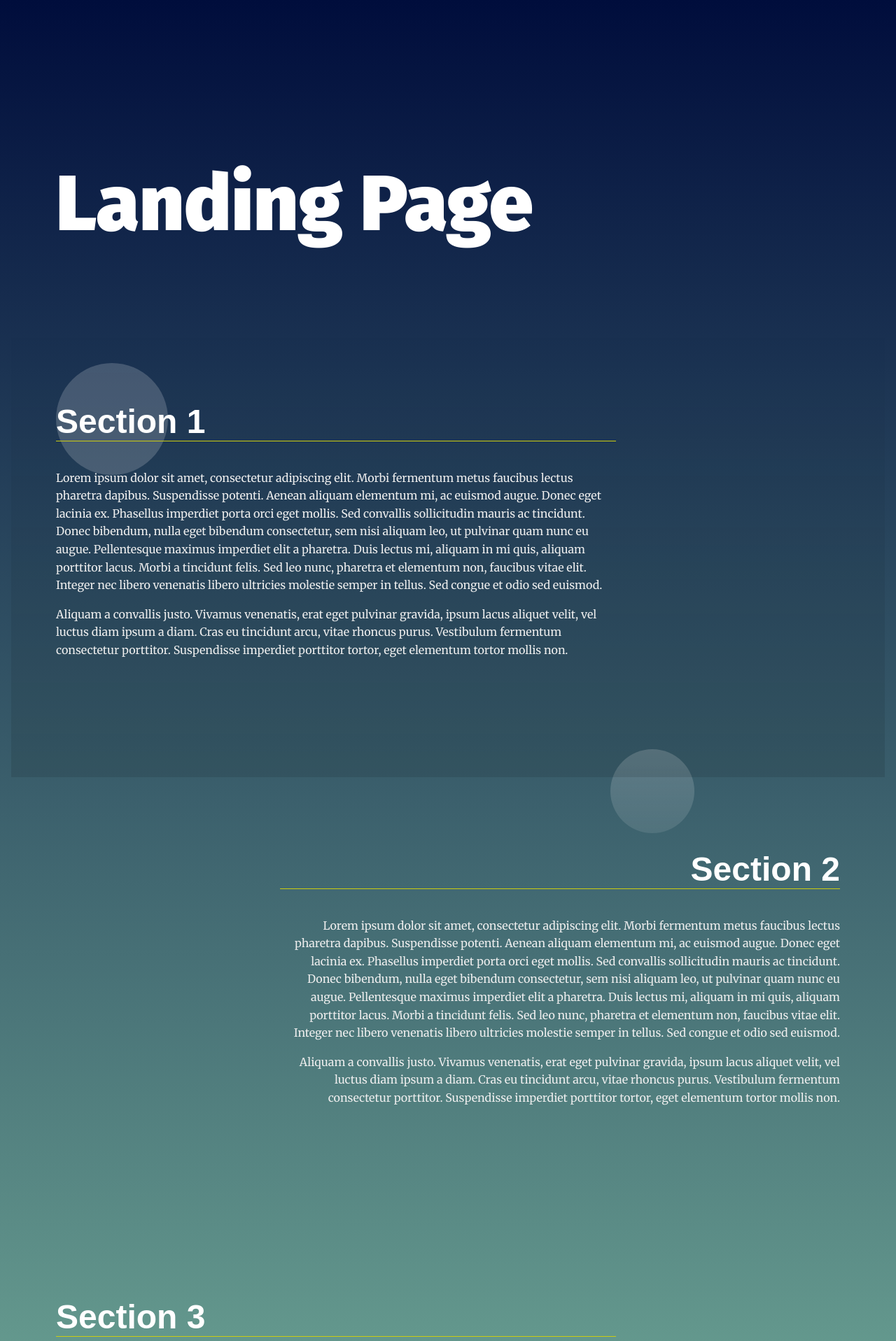
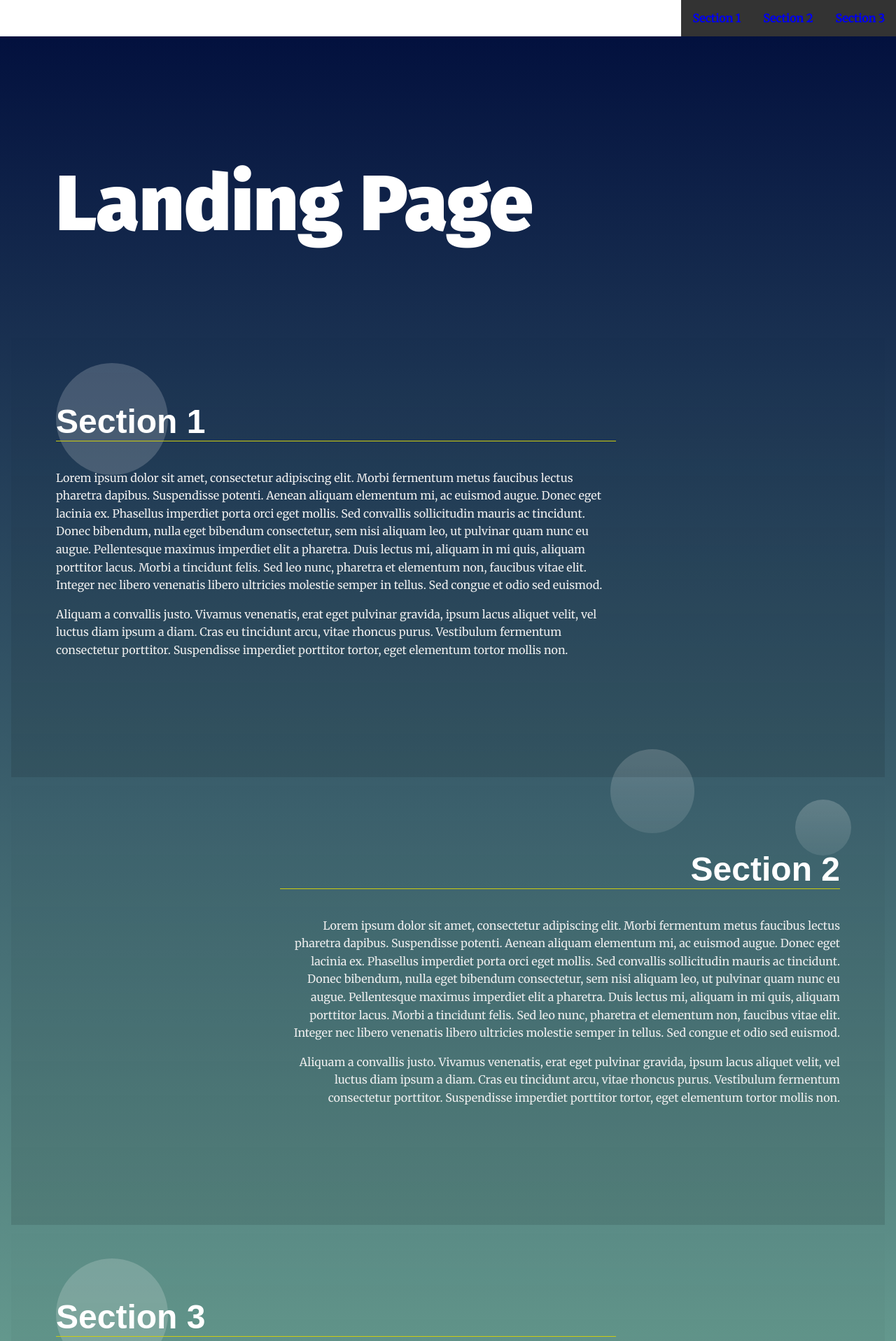
Before and after one commit to usama242/Project-2, a plain HTML site: page index.html in a window 1280 px wide. Shown: the top 1917 px of the page at 70% size. Drawn offline with Linux system fonts and the light colour scheme.

Commit message:
Added class active while scrolling

```diff
--- a/css/styles.css
+++ b/css/styles.css
@@ -8,25 +8,27 @@
  *
 */
 
-
 /* ---- Base Rules ---- */
 body {
-    background: rgb(136,203,171);
-    background: linear-gradient(0deg, rgba(136,203,171,1) 0%, rgba(0,13,60,1) 100%);
+  background: rgb(136, 203, 171);
+  background: linear-gradient(
+    0deg,
+    rgba(136, 203, 171, 1) 0%,
+    rgba(0, 13, 60, 1) 100%
+  );
   margin: 0;
-    font-family: 'Merriweather', serif;
+  font-family: "Merriweather", serif;
   color: #fff;
 }
 
-
 /* Typeography General*/
 h1 {
-    font-family: 'Fira Sans', sans-serif;
+  font-family: "Fira Sans", sans-serif;
   font-size: 3em;
   margin: 2em 1rem;
 }
 
-@media only screen and (min-width: 35em){
+@media only screen and (min-width: 35em) {
   h1 {
     font-size: 7em;
     margin: 2em 4rem 1em;
@@ -35,7 +37,7 @@ h1 {
 
 h2 {
   border-bottom: 1px solid #cc1;
-    font-family: 'Oxygen', Sans-Serif;
+  font-family: "Oxygen", Sans-Serif;
   font-size: 3em;
   color: #fff;
 }
@@ -60,7 +62,6 @@ section {
   min-height: 80vh;
 }
 
-
 /* ---- Module Rules ---- */
 
 /* Navigation Styles*/
@@ -74,7 +75,7 @@ section {
   display: inline-block;
 }
 
-.navbar__menu .menu__link {
+.menu__link {
   display: block;
   padding: 1em;
   font-weight: bold;
@@ -82,7 +83,13 @@ section {
   color: #000;
 }
 
-.navbar__menu .menu__link:hover {
+a:link,
+a:visited {
+  text-decoration: none;
+}
+
+.menu__link:hover,
+.active {
   background: #333;
   color: #fff;
   transition: ease 0.3s all;
@@ -104,10 +111,9 @@ section {
   color: #fff;
 }
 
-.page__footer p{
+.page__footer p {
   color: #fff;
 }
-
 
 /* ---- Theme Rules ---- */
 /* Landing Container Styles */
@@ -116,7 +122,7 @@ section {
   text-align: left;
 }
 
-@media only screen and (min-width: 35em){
+@media only screen and (min-width: 35em) {
   .landing__container {
     max-width: 50em;
     padding: 4em;
@@ -133,7 +139,7 @@ section:nth-of-type(even) .landing__container {
 /* Note that background circles are created with psuedo elements before and after */
 /* Circles appear to be random do to use of :nth-of-type psuedo class */
 section:nth-of-type(odd) .landing__container::before {
-    content: '';
+  content: "";
   background: rgba(255, 255, 255, 0.187);
   position: absolute;
   z-index: -5;
@@ -145,9 +151,13 @@ section:nth-of-type(odd) .landing__container::before {
 }
 
 section:nth-of-type(even) .landing__container::before {
-    content: '';
-    background: rgb(255,255,255);
-    background: linear-gradient(0deg, rgba(255,255,255,.1) 0%, rgba(255,255,255,.2) 100%);
+  content: "";
+  background: rgb(255, 255, 255);
+  background: linear-gradient(
+    0deg,
+    rgba(255, 255, 255, 0.1) 0%,
+    rgba(255, 255, 255, 0.2) 100%
+  );
   position: absolute;
   top: 3em;
   right: 3em;
@@ -160,9 +170,13 @@ section:nth-of-type(even) .landing__container::before {
 }
 
 section:nth-of-type(3n) .landing__container::after {
-    content: '';
-    background: rgb(255,255,255);
-    background: linear-gradient(0deg, rgba(255,255,255,.1) 0%, rgba(255,255,255,.2) 100%);
+  content: "";
+  background: rgb(255, 255, 255);
+  background: linear-gradient(
+    0deg,
+    rgba(255, 255, 255, 0.1) 0%,
+    rgba(255, 255, 255, 0.2) 100%
+  );
   position: absolute;
   right: 0;
   bottom: 0;
@@ -175,9 +189,13 @@ section:nth-of-type(3n) .landing__container::after {
 }
 
 section:nth-of-type(3n + 1) .landing__container::after {
-    content: '';
-    background: rgb(255,255,255);
-    background: linear-gradient(0deg, rgba(255,255,255,.1) 0%, rgba(255,255,255,.2) 100%);
+  content: "";
+  background: rgb(255, 255, 255);
+  background: linear-gradient(
+    0deg,
+    rgba(255, 255, 255, 0.1) 0%,
+    rgba(255, 255, 255, 0.2) 100%
+  );
   position: absolute;
   right: 20vw;
   bottom: -5em;
@@ -189,21 +207,24 @@ section:nth-of-type(3n + 1) .landing__container::after {
   transition: ease 0.5s all;
 }
 
-
 /* ---- Theme State Rules ---- */
 /* Section Active Styles */
 /* Note: your-active-class class is applied through javascript. You should update the class here and in the index.html to what you set in your javascript file.  */
-section.your-active-class {
+section.active {
   background: rgb(0, 0, 0);
-    background: linear-gradient(0deg, rgba(0, 0, 0, 0.1) 0%, rgba(0, 0, 0, 0) 100%);
+  background: linear-gradient(
+    0deg,
+    rgba(0, 0, 0, 0.1) 0%,
+    rgba(0, 0, 0, 0) 100%
+  );
 }
 
-section.your-active-class .landing__container::before {
+section.active .landing__container::before {
   opacity: 1;
   animation: rotate 4s linear 0s infinite forwards;
 }
 
-section.your-active-class .landing__container::after {
+section.active .landing__container::after {
   opacity: 1;
   animation: rotate 5s linear 0s infinite forwards reverse;
 }
@@ -211,13 +232,9 @@ section.your-active-class .landing__container::after {
 /* Section Active Styles Keyframe Animations */
 @keyframes rotate {
   from {
-		transform: rotate(0deg)
-		           translate(-1em)
-		           rotate(0deg);
+    transform: rotate(0deg) translate(-1em) rotate(0deg);
   }
   to {
-		transform: rotate(360deg)
-		           translate(-1em)
-		           rotate(-360deg);
+    transform: rotate(360deg) translate(-1em) rotate(-360deg);
   }
 }
--- a/index.html
+++ b/index.html
@@ -30,7 +30,7 @@
     a data attribute that will populate the li node.
     Adding more sections will automatically populate nav.
     The first section is set to active class by default -->
-      <section id="section1" data-nav="Section 1" class="your-active-class">
+      <section id="section1" data-nav="Section 1" class="active">
         <div class="landing__container">
           <h2>Section 1</h2>
           <p>
--- a/js/app.js
+++ b/js/app.js
@@ -13,43 +13,48 @@
  *
  */
 
-/**
- * Define Global Variables
- *
- */
 const sections = document.querySelectorAll("section");
 const navbar = document.getElementById("navbar__list");
-/**
- * End Global Variables
- * Start Helper Functions
- *
- */
+
 sections.forEach((section) => {
   let navList = document.createElement("li");
-  navList.className = `menu-link ${section.className}`;
+  navList.className = `menu__link ${section.className}`;
   let a = document.createElement("a");
   a.innerText = section.dataset.nav;
   a.href = `#${section.id}`;
+  navList.setAttribute("data-link", section.id);
   navList.appendChild(a);
-  console.log(navList);
+  navbar.appendChild(navList);
 });
-/**
- * End Helper Functions
- * Begin Main Functions
- *
- */
-
-// build the nav
 
 // Add class 'active' to section when near top of viewport
+const int = (entries) => {
+  entries.forEach((entry) => {
+    console.log(entry);
+    const navList = document.querySelector(
+      `.menu__link[data-link='${entry.target.id}']`
+    );
+    const section = document.getElementById(entry.target.id);
+    console.log(navList);
+
+    entry && entry.isIntersecting
+      ? (navList.classList.add("active"), section.classList.add("active"))
+      : (navList.classList.remove("active"),
+        section.classList.remove("active"));
+  });
+};
+const options = {
+  root: null,
+  rootMargin: "0px",
+  threshold: 0.7,
+};
+
+const observer = new IntersectionObserver(int, options);
+sections.forEach((section) => {
+  observer.observe(document.getElementById(section.id));
+});
 
 // Scroll to anchor ID using scrollTO event
-
-/**
- * End Main Functions
- * Begin Events
- *
- */
 
 // Build menu
 
```
Lines whose indentation alone changed are shown as unchanged.
